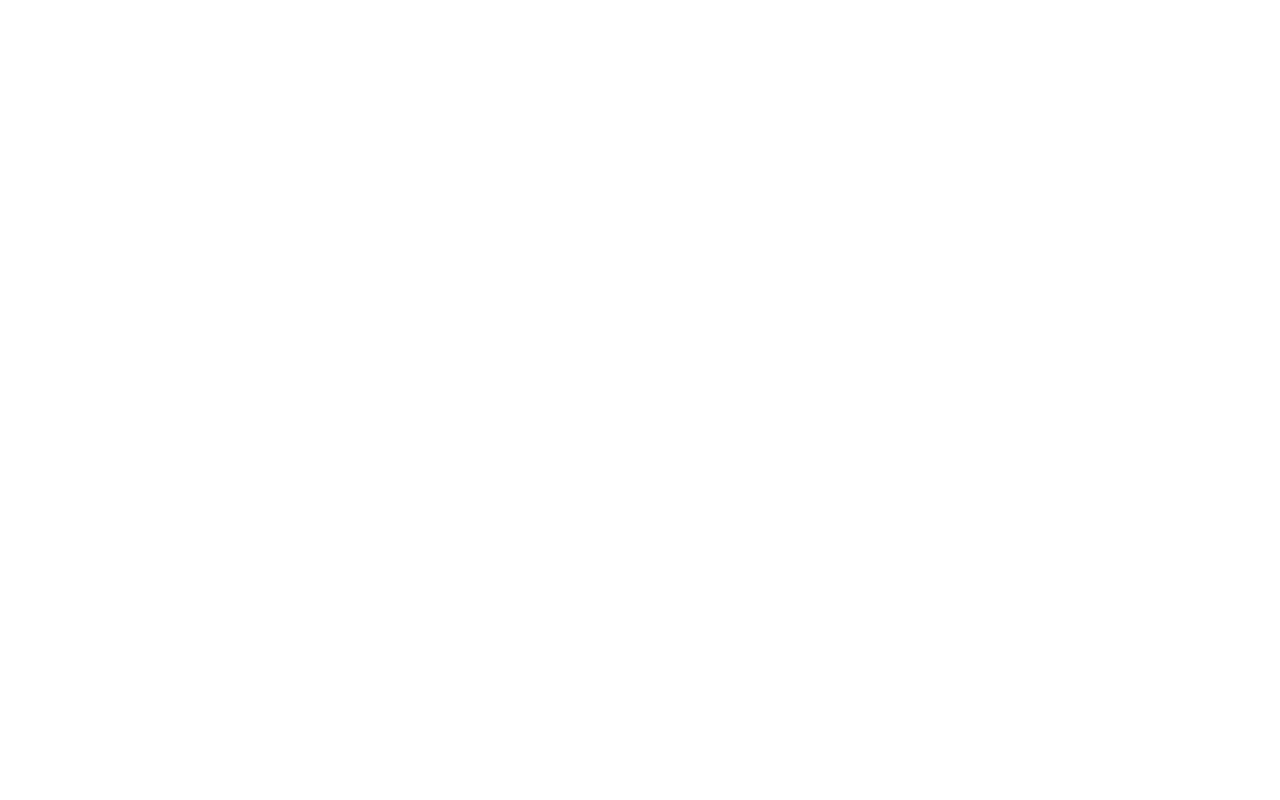
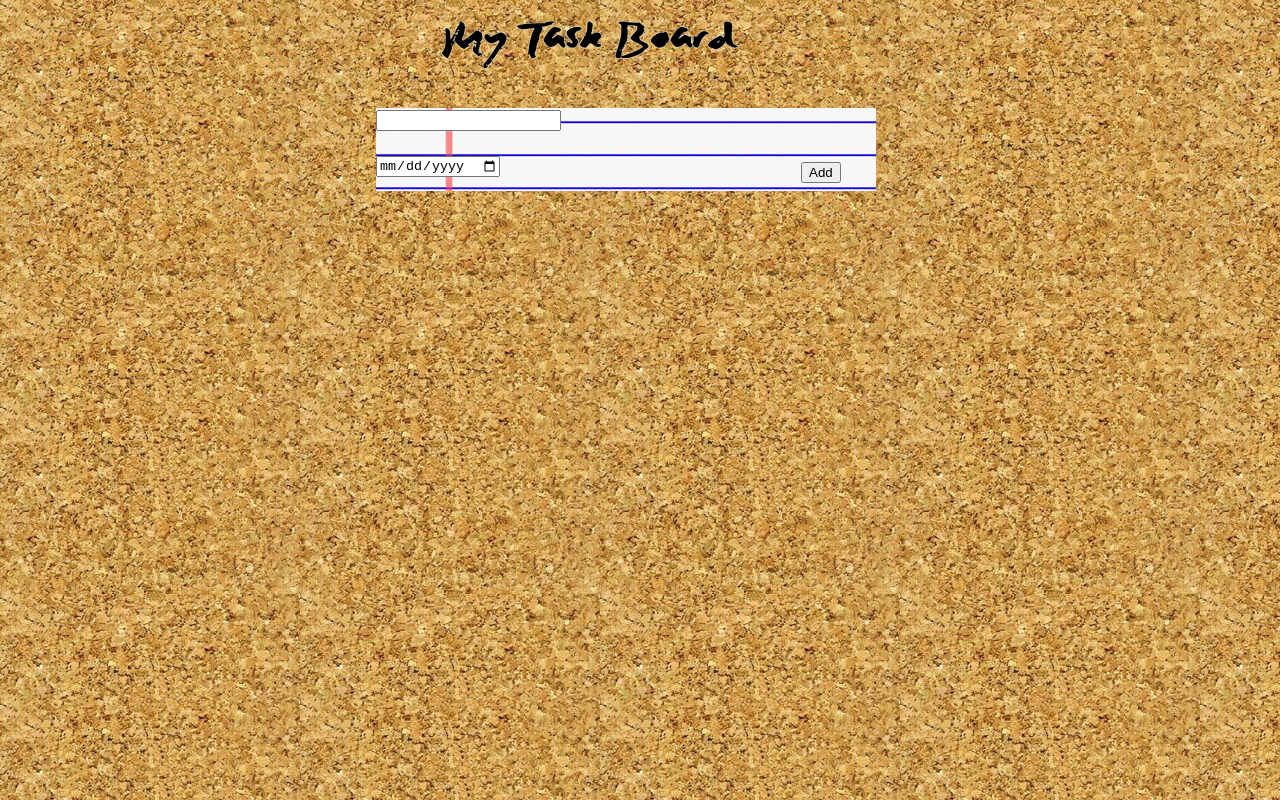
Before and after one commit to Bellllda/project1, a plain HTML site: page index.html in a window 1280 px wide. Drawn offline with Linux system fonts and the light colour scheme.

Commit message:
added input and button html's

```diff
--- a/index.html
+++ b/index.html
@@ -1,12 +1,55 @@
 <!DOCTYPE html>
 <html lang="en">
+
 <head>
     <meta charset="UTF-8">
     <meta name="viewport" content="width=device-width, initial-scale=1.0">
-    <title>Tasks to do</title>
-    <style></style>
+    <title>My Task Board (Ron Eliyahou)</title>
+    <style>
+        body {
+            background-image: url("images/tile.jpg");
+        }
+
+        #titleimg {
+            position: fixed;
+            top: 15%;
+            left: 50%;
+            margin-top: -100px;
+            margin-left: -200px;
+        }
+        div > h3 {
+            position:fixed;
+            background-image: url('Images/formbg.jpg');
+            width: 500px;
+            height: 83px;
+            left: 45%;
+            top: 26%;
+            margin-top: -100px;
+            margin-left: -200px;
+        }
+        h3 > button {
+            position: absolute;
+            left: 85%;
+            top : 65%;
+        }
+    </style>
 </head>
+
 <body>
+    <div>
+            <img id="titleimg" src="Images/title.png">
+    </div>
+    <div>
+        <h3>
+        <input type="text"><br><br>
+        <input type="date">
+
+        <button type="button">Add</button>
+    </h3>
+    </div>
     <script href=""></script>
+
+
 </body>
+
 </html>
```
Also changed, not shown: Images/formbg.jpg (added), Images/notebg.png (added), Images/tile.jpg (added), Images/title.png (added).
